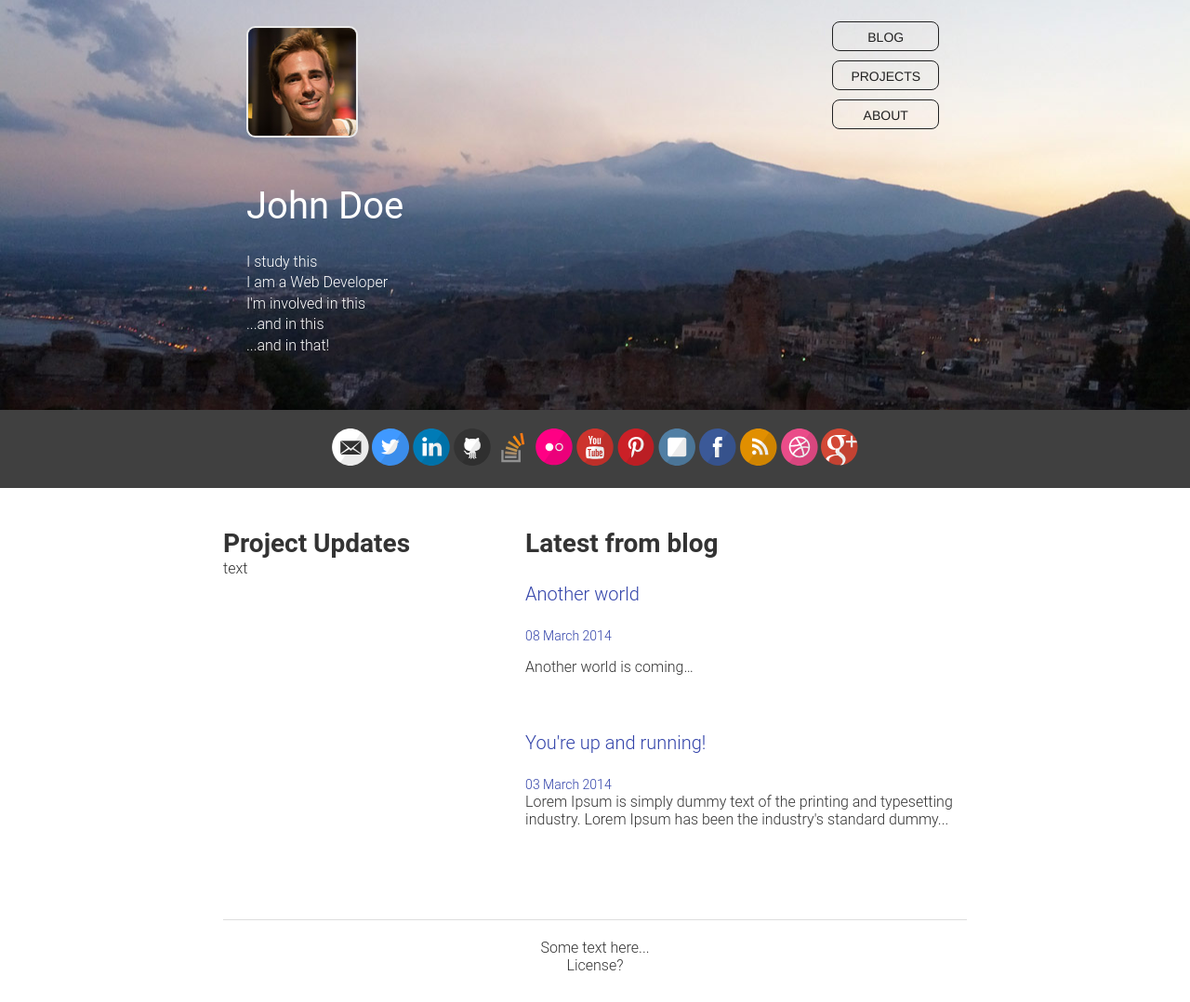
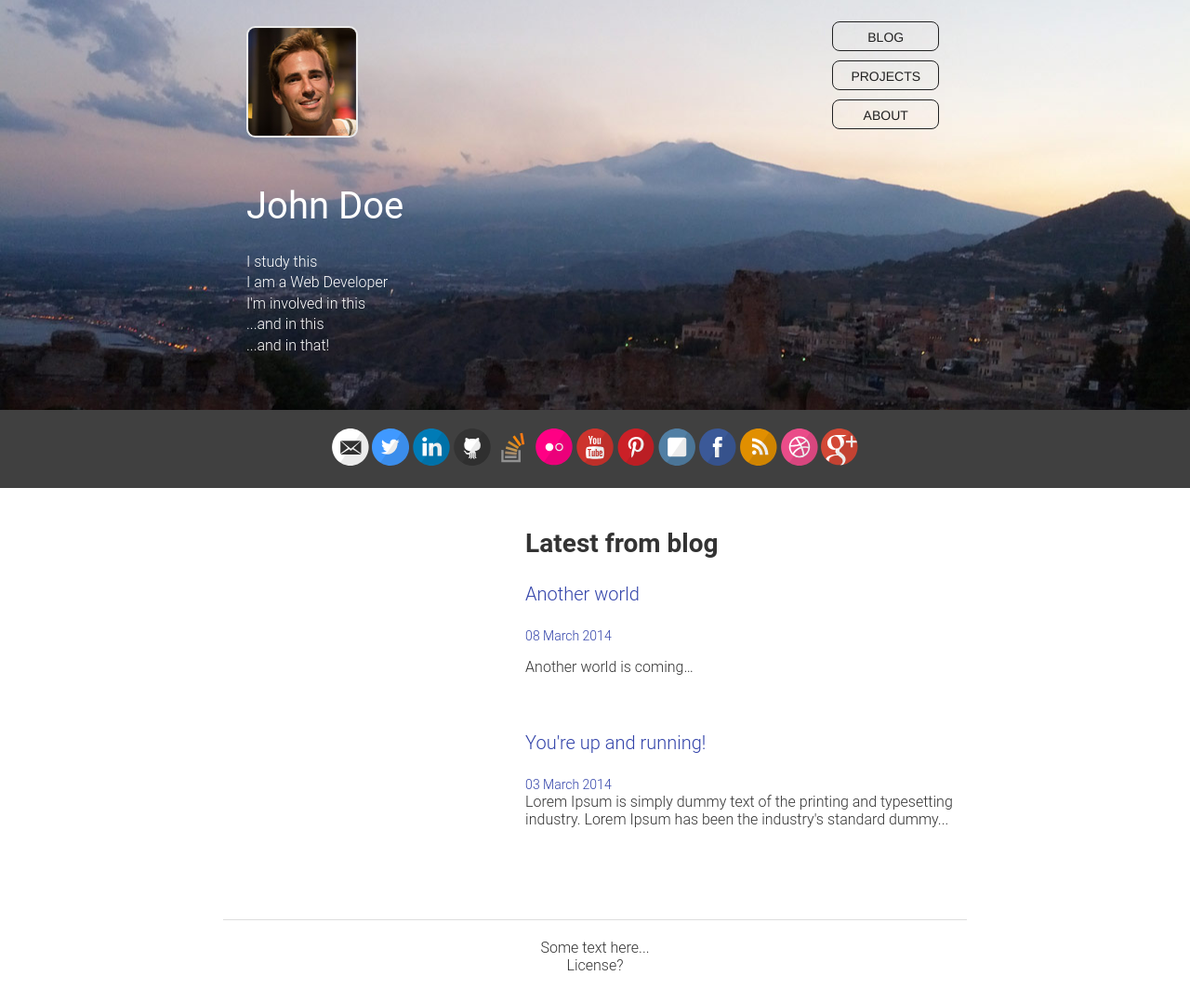
Before and after one commit to pirafrank/Jekyll-Blue, a Jekyll site: the page built from index.html, in a window 1280 px wide. Shown: the whole page at 93% size. Built offline with Jekyll 4.4.1, drawn with Linux system fonts in a browser that asks for light colours; Markdown is read by kramdown in place of the engine named in the settings.

Commit message:
option to hide projects updates section in home page

```diff
--- a/index.html
+++ b/index.html
@@ -65,8 +65,10 @@
   <div class="container">
     <div class="section group">
       <div class="col span_2_of_5">
-        <div class="news newsSectionTitle"><strong>Project Updates</strong></div>
-        text
+        {% if site.home.show_updates %}
+          <div class="news newsSectionTitle"><strong>Project Updates</strong></div>
+          text
+        {% endif %}
       </div>
       <div class="col span_3_of_5">
         <div class="news newsSectionTitle"><strong>Latest from blog</strong></div>
```
